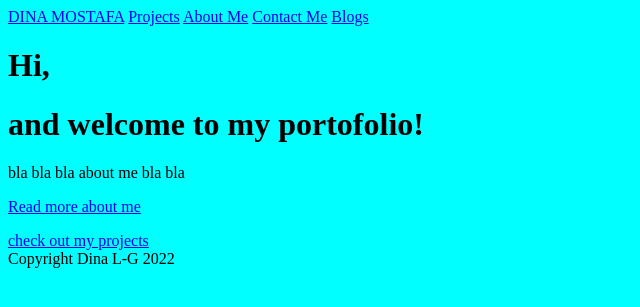
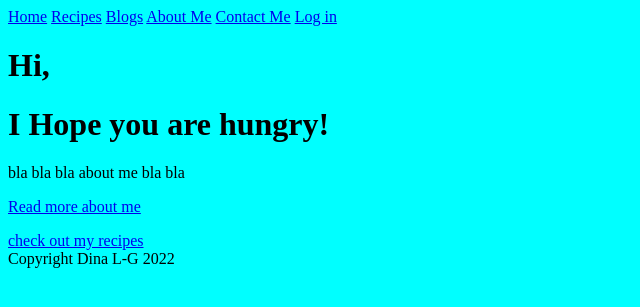
Before and after one commit to DinaMostafa00/cookPot, a Node server app: page / in a window 1280 px wide. Shown: the top 307 px of the page, without its empty margins (0-640 px from the left). Run offline with Node 20, Linux system fonts and the light colour scheme; some libraries are stand-ins or nearby versions.

Commit message:
changes inr ecipes

```diff
--- a/app.js
+++ b/app.js
@@ -27,10 +27,10 @@ app.get("/", function (request, response) {
   response.render("start.hbs");
 });
 
-app.get("/projects", function (request, response) {
-  const model = { projects: data.projects };
+app.get("/recipes", function (request, response) {
+  const model = { recipes: data.recipes };
 
-  response.render("projects.hbs", model);
+  response.render("recipes.hbs", model);
 });
 
 app.get("/blogs", function (request, response) {
@@ -53,6 +53,7 @@ app.post("/blogs/:id", function (request, response) {
   const name = request.body.name;
   const title = request.body.title;
   const comment = request.body.comment;
+  const id = request.params.id;
 
   data.comments.push({
     commentId: data.comments.length + 1,
@@ -62,15 +63,15 @@ app.post("/blogs/:id", function (request, response) {
   });
   console.log(data.comments);
 
-  response.redirect("/blogs/:id");
+  response.redirect("/blogs/" + id);
 });
 
 ////get
-app.get("/projects/:id", function (request, response) {
+app.get("/recipes/:id", function (request, response) {
   const id = request.params.id; //to get the actual value of the id
-  const project = data.projects.find((project) => project.id == id); // we call a method on this array (find) to find a project whose id is equal to what stored in the id variable
-  const model = { project: project };
-  response.render("singleProject.hbs", model);
+  const recipe = data.recipes.find((recipe) => recipe.id == id); // we call a method on this array (find) to find a project whose id is equal to what stored in the id variable
+  const model = { recipe: recipe };
+  response.render("singleRecipe.hbs", model);
 });
 
 app.get("/blogs/:id", function (request, response) {
--- a/data.js
+++ b/data.js
@@ -1,4 +1,4 @@
-exports.projects = [
+exports.recipes = [
   {
     id: 1,
     title: "Photography",
--- a/views/layouts/main.hbs
+++ b/views/layouts/main.hbs
@@ -10,11 +10,12 @@
   <body>
     <header>
       <nav>
-        <a href="/">DINA MOSTAFA</a>
-        <a href="/projects">Projects</a>
+        <a href="/">Home</a>
+        <a href="/recipes">Recipes</a>
+        <a href="/blogs">Blogs</a>
         <a href="/aboutme">About Me</a>
         <a href="/contactme">Contact Me</a>
-        <a href="/blogs">Blogs</a>
+        <a href="/logIn">Log in</a>
       </nav>
 
     </header>
--- a/views/singleBlog.hbs
+++ b/views/singleBlog.hbs
@@ -14,7 +14,7 @@
 //////
 
 <h1>Leave comment here</h1>
-<form action="/blogs/:id" method="post">
+<form action="/blogs/{{blog.id}}" method="post">
 
   <div>
     Name:
--- a/views/start.hbs
+++ b/views/start.hbs
@@ -1,9 +1,9 @@
 <h1> Hi, <h1>
 
-<h1> and welcome to my portofolio!</h1>
+<h1> I Hope you are hungry!</h1>
 
 <p>bla bla bla about me bla bla
   <div><a href="aboutMe">Read more about me</a></div>
 </p>
 
-<a href="projects">check out my projects</a>
+<a href="/recipes ">check out my recipes </a>
```
Also changed, not shown: views/recipes.hbs (renamed from views/projects.hbs, +5 -5 lines), views/singleProject.hbs (deleted, +0 -11 lines), views/singleRecipe.hbs (added, +11 -0 lines).
